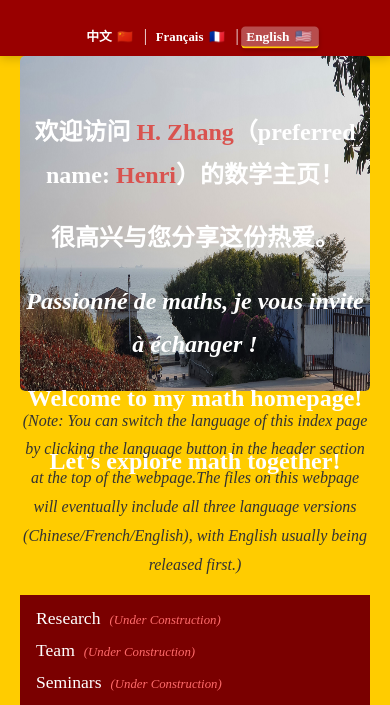
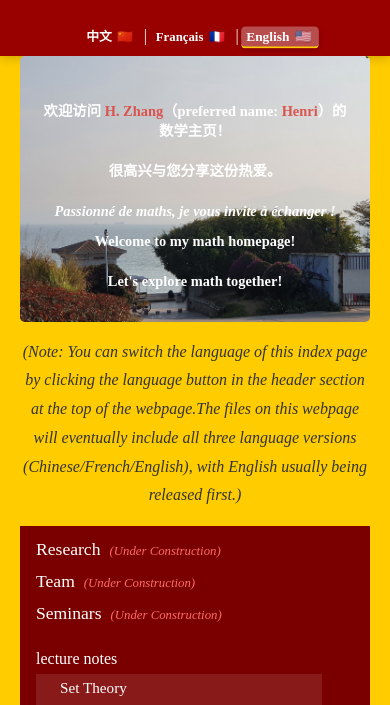
Before and after one commit to H-ZhangMATH/H-ZhangMATH.github.io, a plain HTML site: page index.html in a window 390 px wide. Shown: the part 112-817 px from the top of the page. Drawn offline with nearby package versions, Linux system fonts and the light colour scheme.

Commit message:
Add files via upload

```diff
--- a/assets/css/pku-math.css
+++ b/assets/css/pku-math.css
@@ -327,7 +327,6 @@ address a:hover {
     .has-submenu > a::after {
         content: " →"; /* 在移动设备上使用箭头更直观 */
     }
-}
 
 @media (max-width: 768px) {
     .header-title {
@@ -340,6 +339,35 @@ address a:hover {
         font-size: 0.8rem;
         padding: 0.1rem 0.3rem;
     }
+    /* 新增 Hero 区域移动端样式 */
+    .pku-hero {
+        min-height: 200px; /* 调整高度 */
+        aspect-ratio: auto; /* 移除固定宽高比 */
+        padding-top: 20px; /* 调整顶部间距 */
+        background-size: cover; /* 确保背景图覆盖但不拉伸 */
+    }
+
     .hero-content {
-        top: 10%; /* 移动端减少顶部间距 */
+        width: 90%; /* 限制内容宽度 */
+        padding: 10px; /* 调整内边距 */
     }
+
+    .hero-content p {
+        font-size: 1rem; /* 减小字体大小 */
+        margin: 8px 0; /* 调整间距 */
+        line-height: 1.4; /* 调整行高 */
+    }
+}
+
+@media (max-width: 480px) {
+    /* 更小屏幕的额外调整 */
+    .pku-hero {
+        min-height: 150px;
+        padding-top: 15px;
+    }
+
+    .hero-content p {
+        font-size: 0.9rem;
+        margin: 5px 0;
+    }
+}
```
